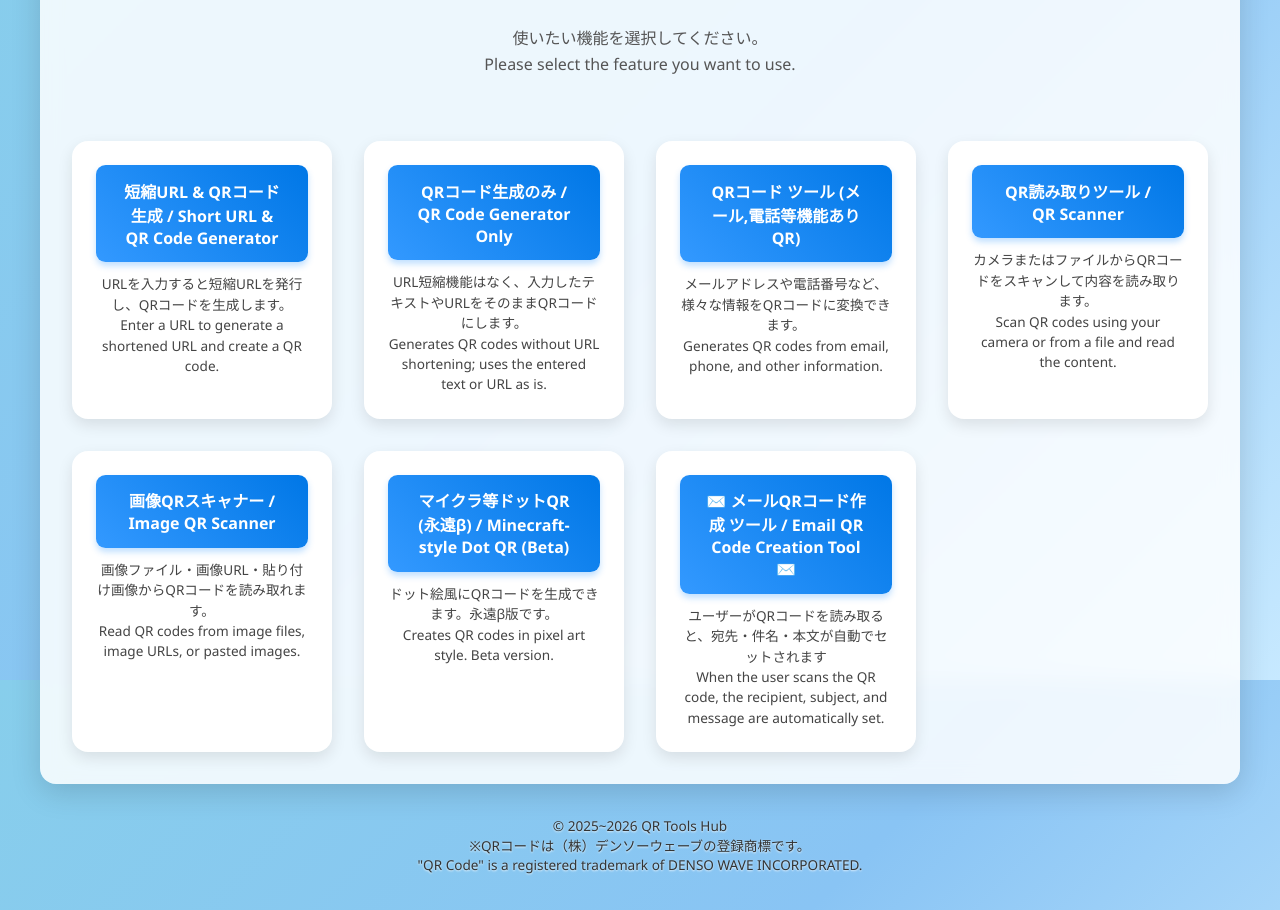
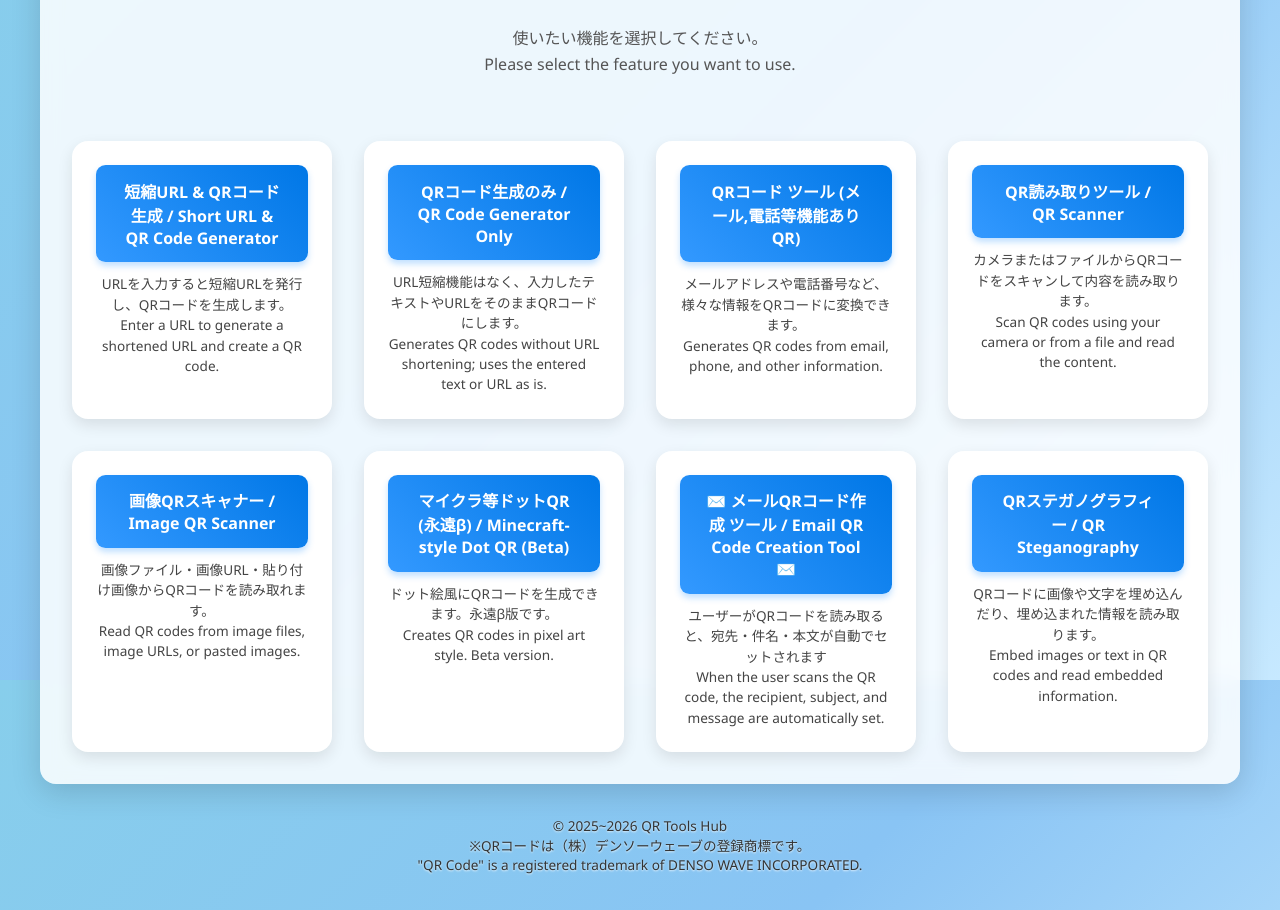
Before and after one commit to hamuzon/QR, a plain HTML site: page index.html in a window 1280 px wide. Shown: the part 120-1030 px from the top of the page. Drawn offline with Linux system fonts and the light colour scheme.

Commit message:
feat: add button for QR steganography navigation with description

```diff
--- a/index.html
+++ b/index.html
@@ -243,6 +243,15 @@
         </p>
       </div>
 
+      <div class="btn-wrapper">
+        <a href="steganography/index.html" class="btn">
+          QRステガノグラフィー / QR Steganography
+        </a>
+        <p class="btn-desc">
+          QRコードに画像や文字を埋め込んだり、埋め込まれた情報を読み取ります。<br />
+          Embed images or text in QR codes and read embedded information.
+        </p>
+      </div>
     </div>
 
   </div>
```
